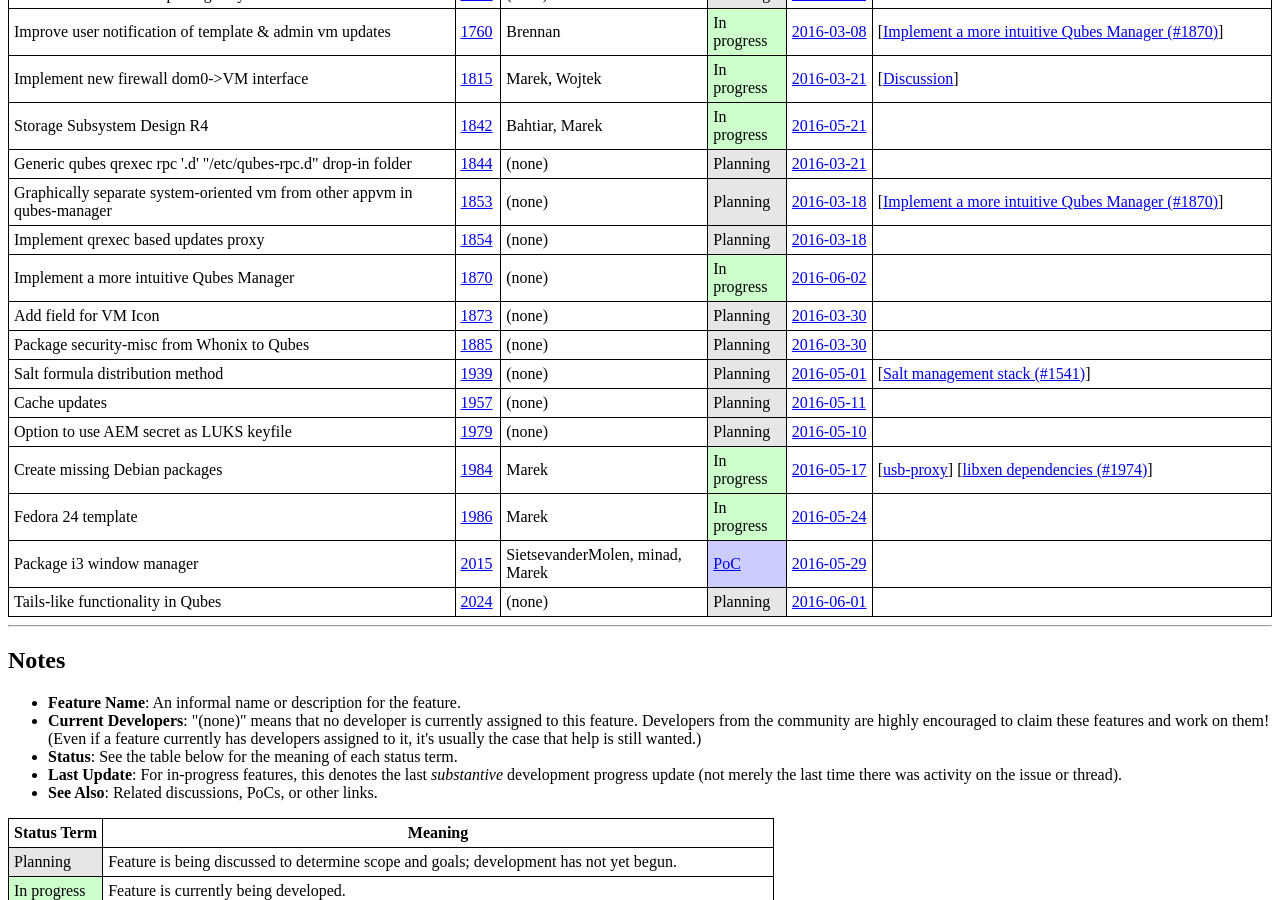
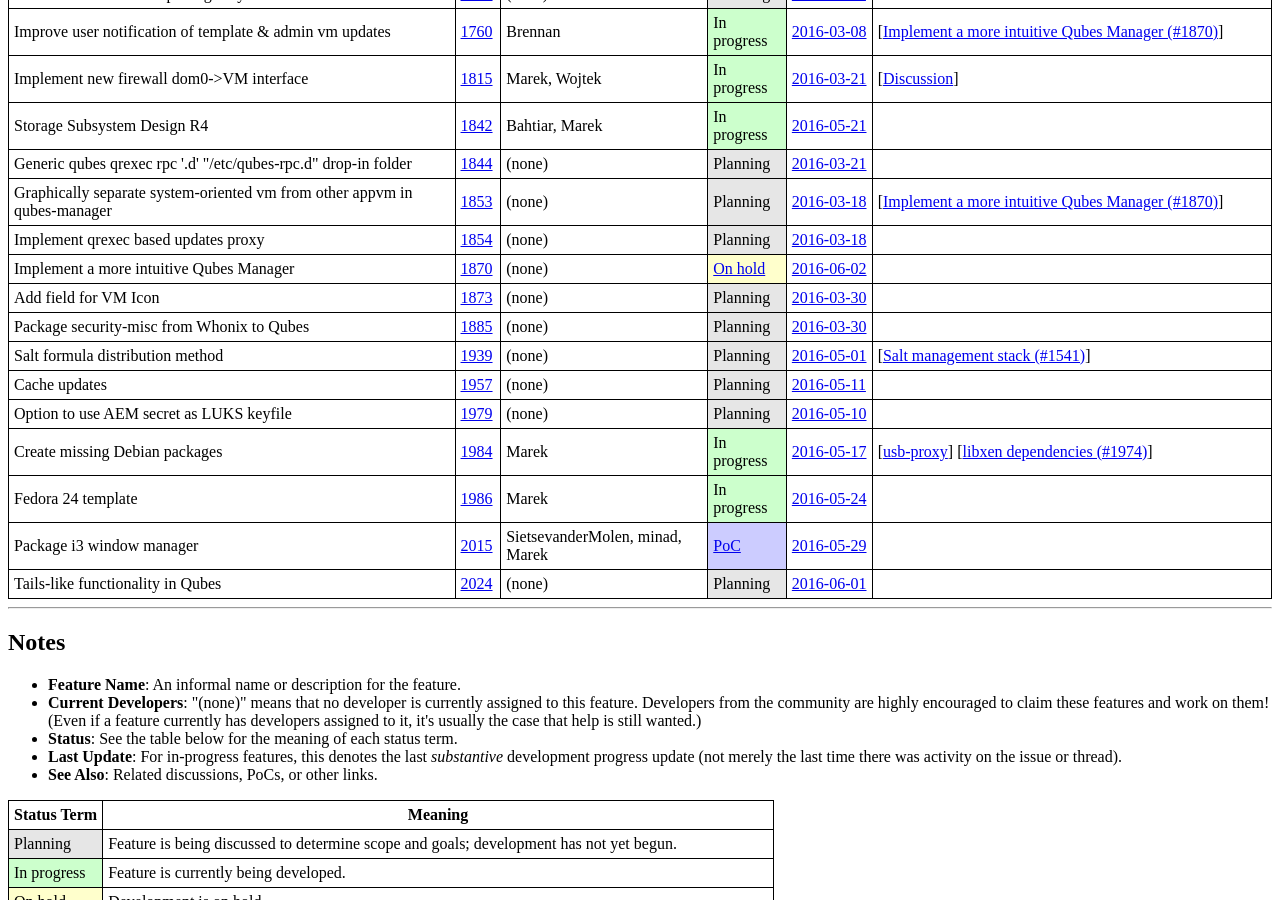
Before and after one commit to QubesOS/qubes-issues, a Jekyll site: the page built from index.md, in a window 1280 px wide and 900 px high, scrolled down 2323 px. Built offline with Jekyll 4.4.1, drawn with Linux system fonts in a browser that asks for light colours.

Commit message:
Update #1870 status

```diff
--- a/_data/features.yml
+++ b/_data/features.yml
@@ -1116,8 +1116,8 @@
   issue  : 1870
   devs   :
   status :
-    term   : In progress
-    url    :
+    term   : On hold
+    url    : https://github.com/QubesOS/qubes-issues/issues/1870#issuecomment-223264933
   updated:
     date   : 2016-06-02
     url    : https://github.com/QubesOS/qubes-issues/issues/1870#issuecomment-223264933
```
